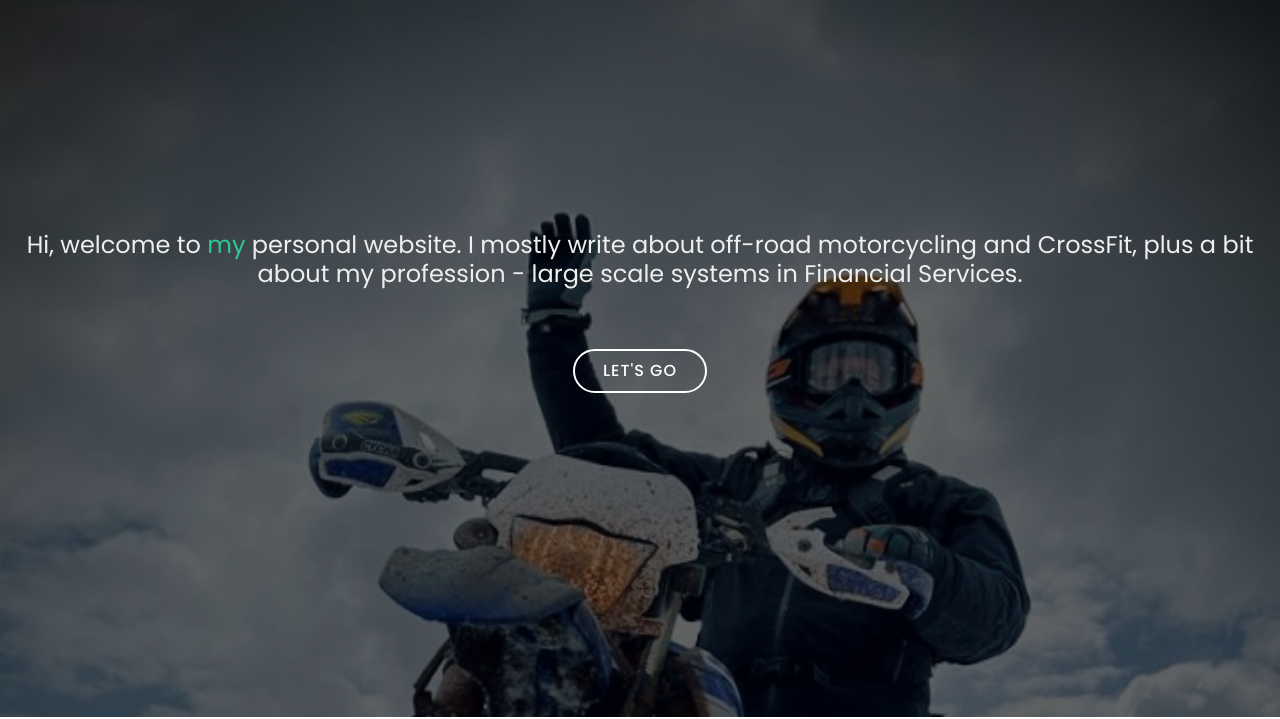
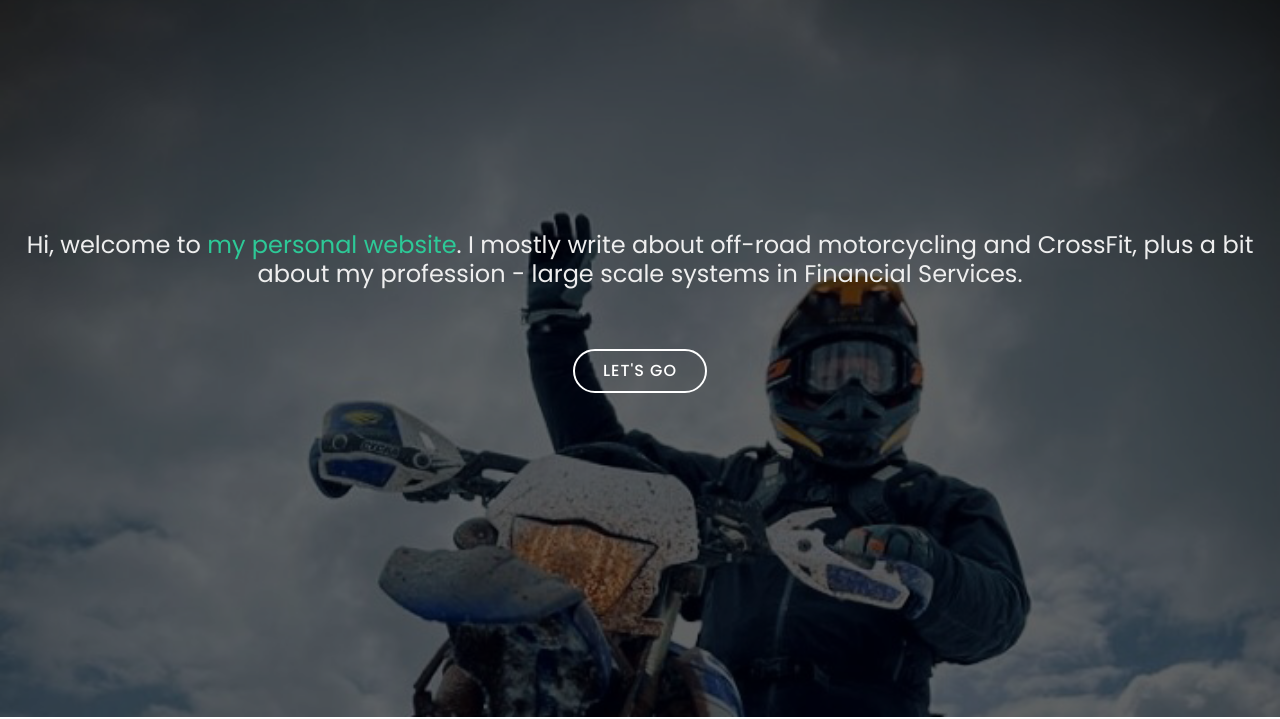
Before and after one commit to jonverrier/BiogPage, a plain HTML site: page public/index.html in a window 1280 px wide. Shown: the part 83-802 px from the top of the page. Drawn offline with nearby package versions, Linux system fonts and the light colour scheme.

```diff
--- a/public/index.html
+++ b/public/index.html
@@ -66,7 +66,7 @@
    <!-- ======= Hero Section ======= -->
    <section id="hero" class="hero">
       <div class="hero-container" data-aos="zoom-in" data-aos-delay="100">
-         <h2>Hi, welcome to <a href="#" data-mdb-toggle="tooltip" title="I'm Jon Verrier">my</a> personal website. I mostly write about off-road motorcycling and CrossFit, plus a bit about my profession - large scale systems in Financial Services.</h2>
+         <h2>Hi, welcome to <a href="#" data-mdb-toggle="tooltip" title="I'm Jon Verrier">my personal website</a>. I mostly write about off-road motorcycling and CrossFit, plus a bit about my profession - large scale systems in Financial Services.</h2>
          <a href="#about" class="btn-get-started">Let's go</a>
       </div>
    </section><!-- End Hero Section -->
```
